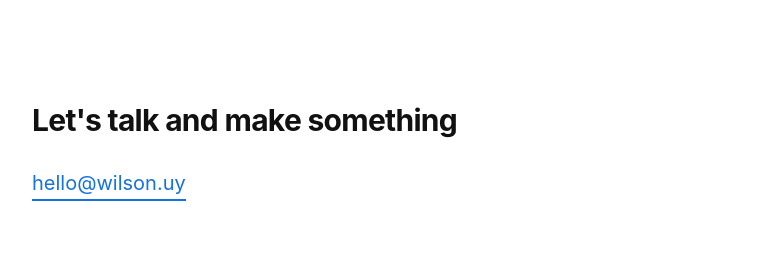
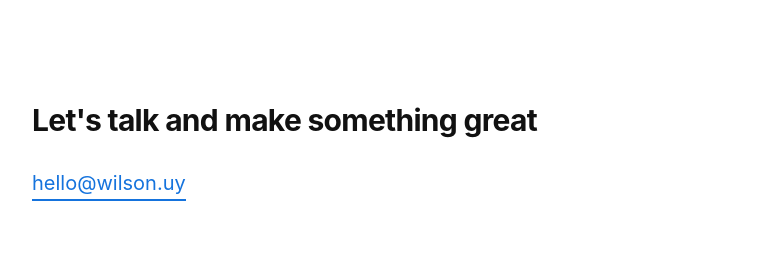
Before and after one commit to wilsonpiedra/wilsonpiedra.github.io, a Jekyll site: the page built from index2.html, in a window 1280 px wide. Shown: the part 974-1234 px from the top of the page, without its empty margins (258-1021 px from the left). Built offline with Jekyll 4.4.1, drawn with Linux system fonts in a browser that asks for light colours; nearby versions of some CDN libraries.

Commit message:
Update index2.html

```diff
--- a/index2.html
+++ b/index2.html
@@ -16,5 +16,5 @@ layout: default
 {% endfor %}
 </ul>
 </div>
-<h2>Let's talk and make something</h2>
+<h2>Let's talk and make something great</h2>
 </div>
```
